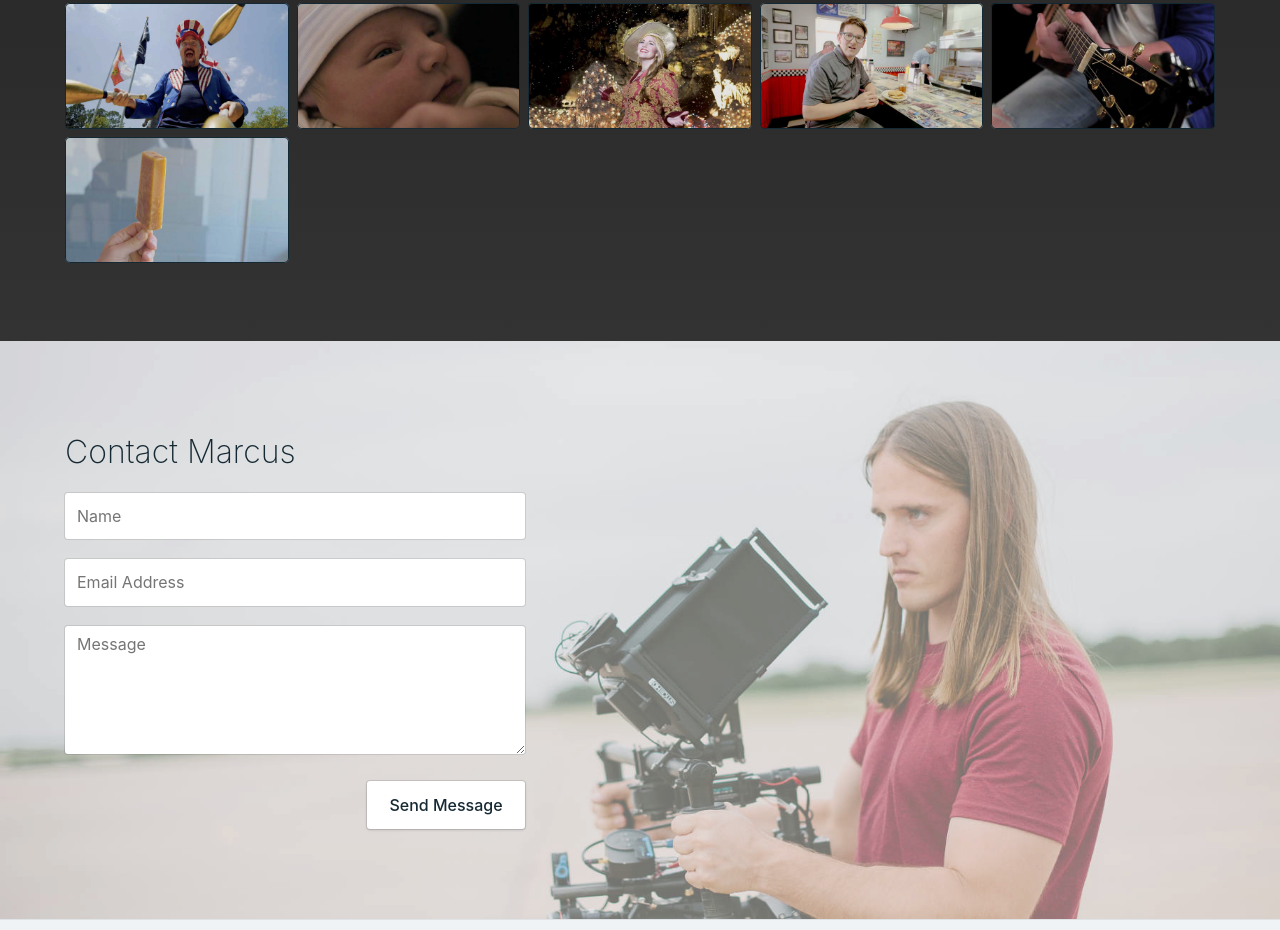
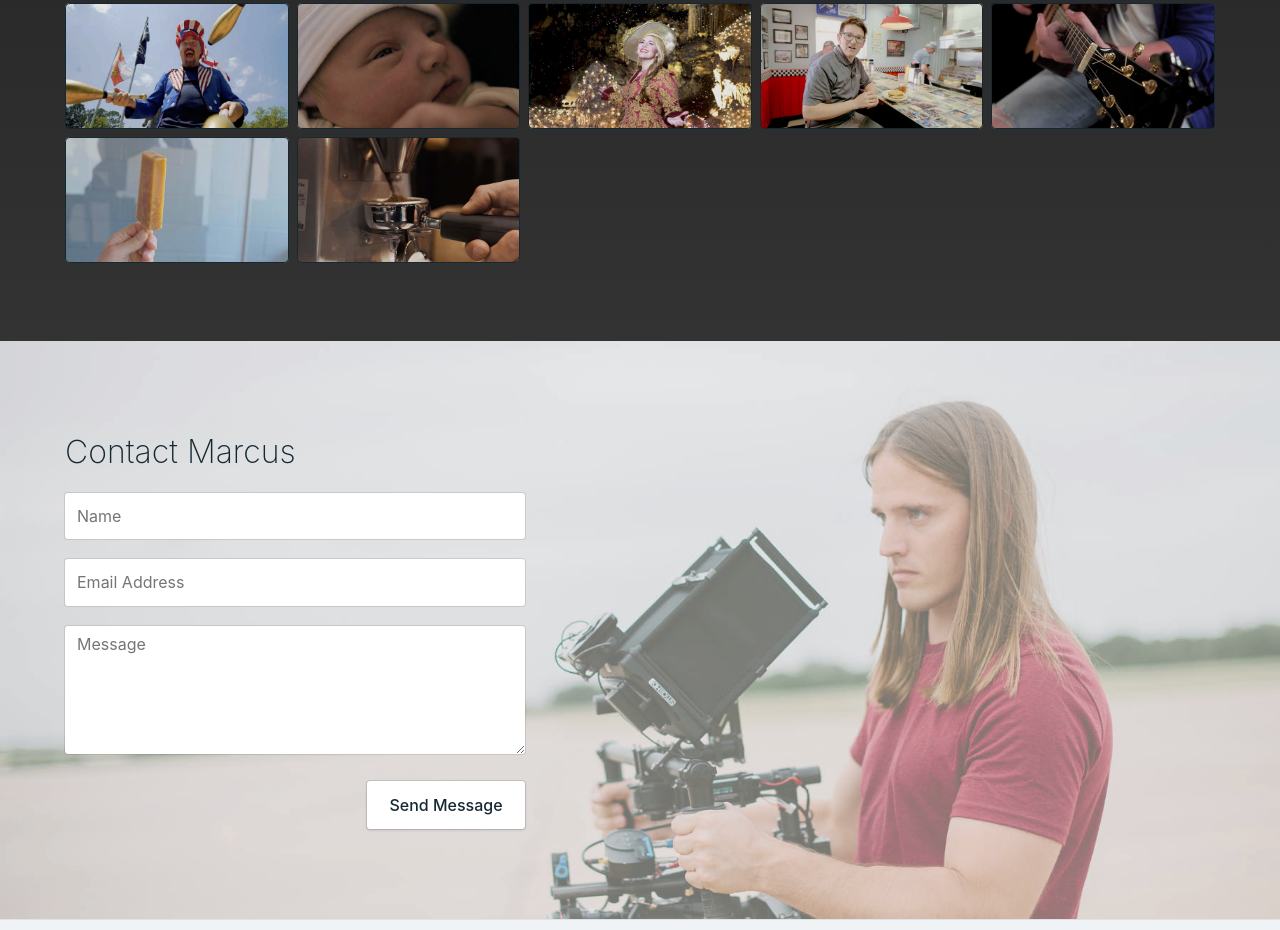
Before and after one commit to roscoe1733/roscoe1733.github.io, a plain HTML site: page work.html in a window 1280 px wide. Shown: the part 1291-2221 px from the top of the page. Drawn offline with Linux system fonts and the light colour scheme.

Commit message:
coffee video

```diff
--- a/work.html
+++ b/work.html
@@ -42,6 +42,7 @@
             <a href="#" data-video="258136544"><img src="/images/sids.jpg"></a>
             <a href="#" data-video="258138189"><img src="/images/keegan.jpg"></a>
             <a href="#" data-video="258138429"><img src="/images/steelcity.jpg"></a>
+            <a href="#" data-video="258187005"><img src="/images/coffee.jpg"></a>
           </div>
         </div>
       </section>
```
Also changed, not shown: images/coffee.jpg (added).
